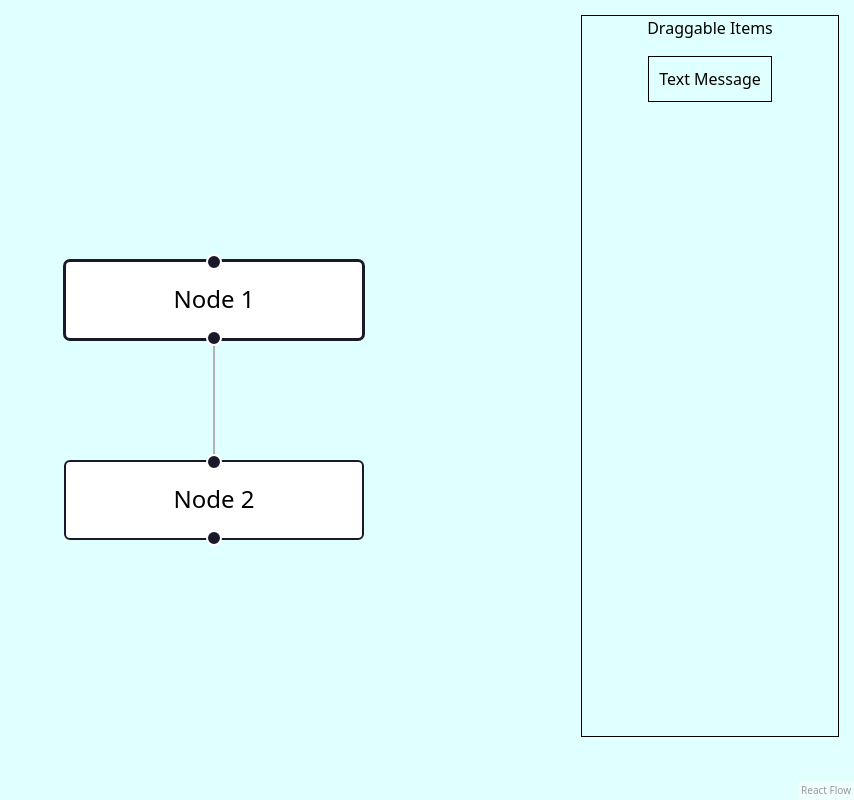
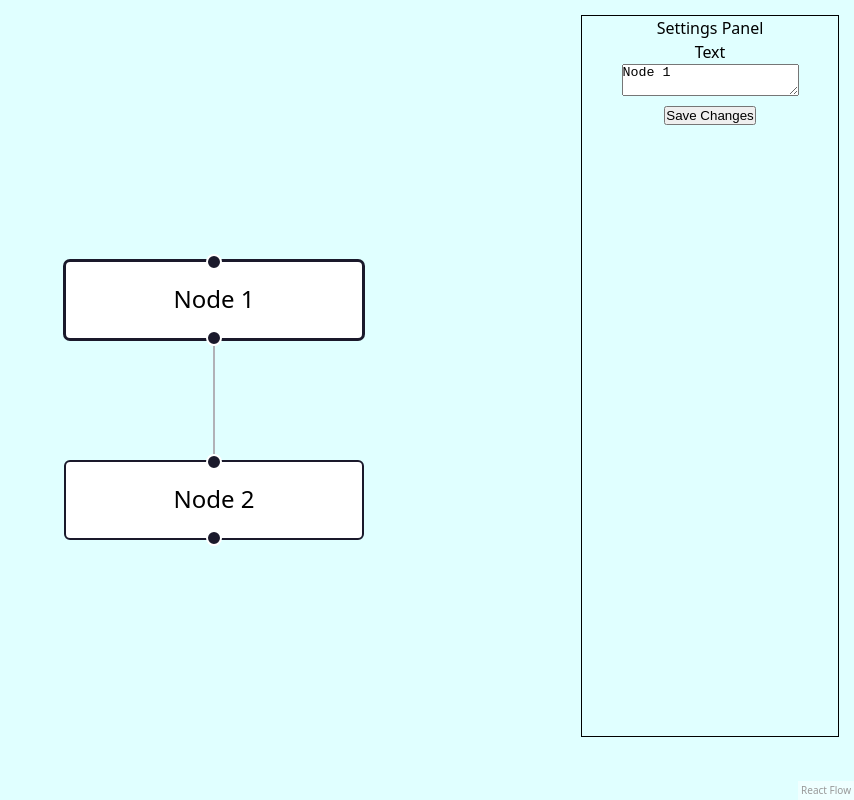
Before and after one commit to shlokmotwani/react-flow-task, a React (Vite) app: page / in a window 1280 px wide. Both pictures are taken after a click on the element "Node 1". Shown: the whole page, without its empty margins (426-1280 px from the left). Built offline with nearby package versions, Linux system fonts and the light colour scheme.

Commit message:
feat: edit node value via settings panel

```diff
--- a/src/App.jsx
+++ b/src/App.jsx
@@ -7,6 +7,7 @@ import {
   Panel,
   useReactFlow,
   ReactFlowProvider,
+  useOnSelectionChange,
 } from "@xyflow/react";
 import "@xyflow/react/dist/style.css";
 import "./App.css";
@@ -20,6 +21,10 @@ const initialEdges = [{ id: "n1-n2", source: "n1", target: "n2" }];
 function Canvas() {
   const [nodes, setNodes] = useState(initialNodes);
   const [edges, setEdges] = useState(initialEdges);
+  const [selectedNode, setSelectedNode] = useState(null);
+  const [textAreaValue, setTextAreaValue] = useState(
+    selectedNode?.data?.label || ""
+  );
   const reactFlowWrapper = useRef(null);
   const { screenToFlowPosition } = useReactFlow();
 
@@ -37,6 +42,18 @@ function Canvas() {
     (params) => setEdges((edgesSnapshot) => addEdge(params, edgesSnapshot)),
     []
   );
+
+  const onChange = useCallback(({ nodes }) => {
+    if (nodes.length > 0) {
+      setSelectedNode(nodes[0]);
+      setTextAreaValue(nodes[0].data.label);
+    } else {
+      setSelectedNode(null);
+      setTextAreaValue("");
+    }
+  }, []);
+
+  useOnSelectionChange({ onChange });
 
   const handleDragStart = (event, nodeType) => {
     event.dataTransfer.setData("application/reactflow", nodeType);
@@ -82,6 +99,18 @@ function Canvas() {
     [screenToFlowPosition]
   );
 
+  const handleSaveChanges = () => {
+    if (!selectedNode) return;
+
+    setNodes((prevNodes) =>
+      prevNodes.map((node) =>
+        node.id === selectedNode.id
+          ? { ...node, data: { ...node.data, label: textAreaValue } }
+          : node
+      )
+    );
+  };
+
   return (
     <div style={{ width: "100vw", height: "100vh" }} ref={reactFlowWrapper}>
       <ReactFlow
@@ -95,7 +124,9 @@ function Canvas() {
         onDrop={handleDrop}
         fitView
       >
+        {/* Nodes Panel */}
         <Panel
+          hidden={!!selectedNode}
           position="right"
           style={{
             width: "20vw",
@@ -103,10 +134,14 @@ function Canvas() {
             border: "1px solid black",
           }}
         >
-          <div style={{
-            textAlign: "center"
-          }}>
-            Draggable Items
+          <div
+            style={{
+              textAlign: "center",
+            }}
+          >
+            <span>Nodes Panel</span>
+            <p></p>
+            <span>(draggable items)</span>
           </div>
           <div
             draggable={true}
@@ -115,10 +150,43 @@ function Canvas() {
               width: "fit-content",
               border: "1px solid black",
               margin: "1rem auto",
-              padding: "10px"
+              padding: "10px",
             }}
           >
             Text Message
+          </div>
+        </Panel>
+
+        {/* Settings Panel */}
+        <Panel
+          hidden={!selectedNode}
+          position="right"
+          style={{
+            width: "20vw",
+            height: "90vh",
+            border: "1px solid black",
+          }}
+        >
+          <div
+            style={{
+              textAlign: "center",
+            }}
+          >
+            <span>Settings Panel</span>
+            <div>
+              <div>
+                <span>Text</span>
+              </div>
+              <div>
+                <textarea
+                  name="textarea"
+                  id="textarea"
+                  value={textAreaValue}
+                  onChange={(event) => setTextAreaValue(event.target.value)}
+                ></textarea>
+              </div>
+              <button onClick={handleSaveChanges}>Save Changes</button>
+            </div>
           </div>
         </Panel>
       </ReactFlow>
```
